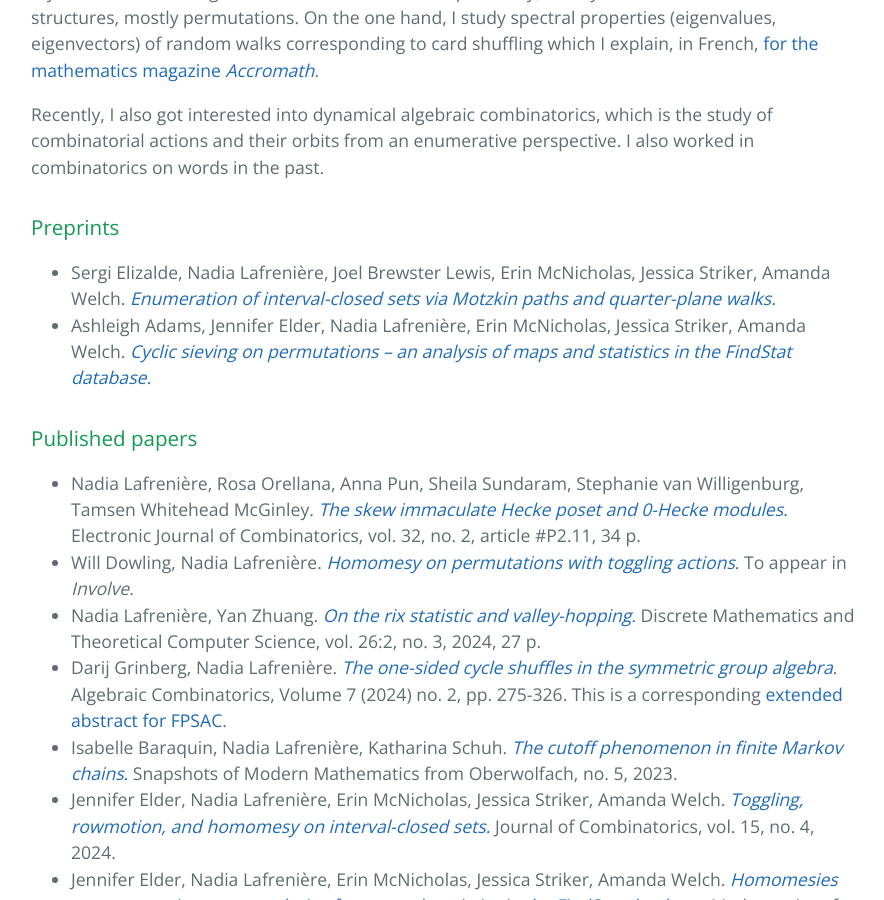
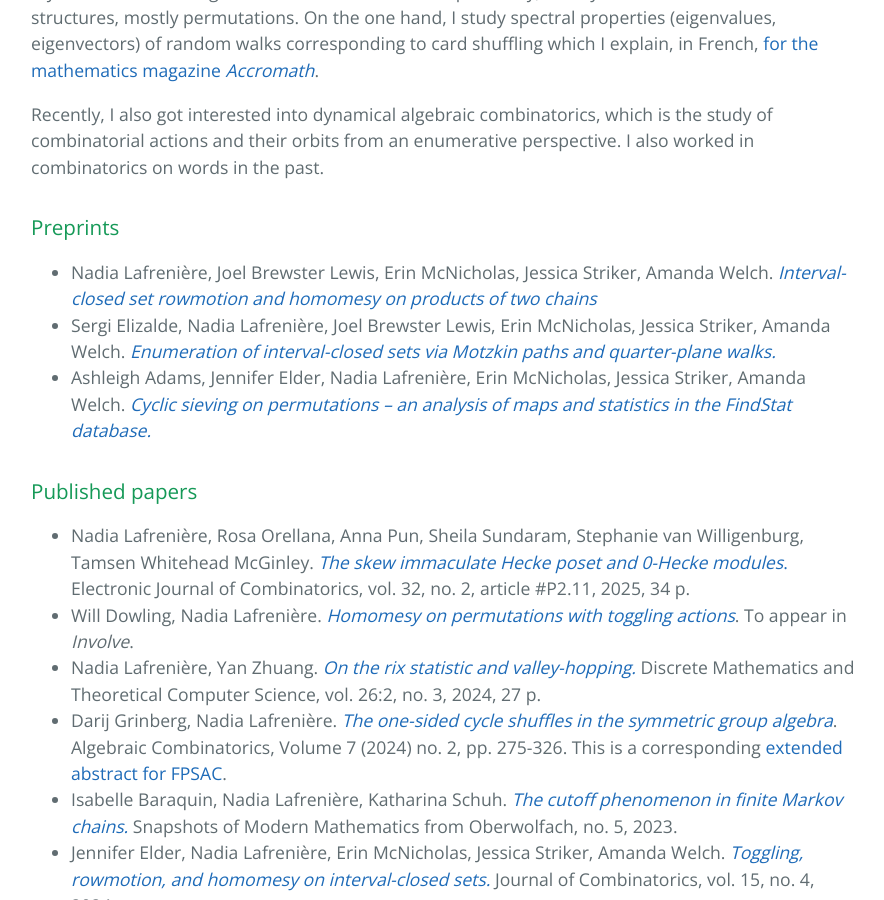
Before and after one commit to nadialafreniere/nadialafreniere.github.io, a Jekyll site: the page built from research.md, in a window 1280 px wide and 900 px high, scrolled down 342 px. Shown: the whole window, without its empty margins (193-1077 px from the left). Built offline with Jekyll 4.4.1, drawn with Linux system fonts in a browser that asks for light colours; our own code applies the rules of GitHub Pages for plain Markdown files.

Commit message:
Ajout article ICS-rowmotion 2xn

```diff
--- a/research.md
+++ b/research.md
@@ -9,11 +9,12 @@ My research area is algebraic combinatorics. More specifically, I study actions
 Recently, I also got interested into dynamical algebraic combinatorics, which is the study of combinatorial actions and their orbits from an enumerative perspective. I also worked in combinatorics on words in the past.
 
 ### Preprints
+- Nadia Lafrenière, Joel Brewster Lewis, Erin McNicholas, Jessica Striker, Amanda Welch. [_Interval-closed set rowmotion and homomesy on products of two chains_](https://arxiv.org/abs/2505.04000)
 - Sergi Elizalde, Nadia Lafrenière, Joel Brewster Lewis, Erin McNicholas, Jessica Striker, Amanda Welch. [_Enumeration of interval-closed sets via Motzkin paths and quarter-plane walks._](https://arxiv.org/abs/2412.16368)
 - Ashleigh Adams, Jennifer Elder, Nadia Lafrenière, Erin McNicholas, Jessica Striker, Amanda Welch. [_Cyclic sieving on permutations -- an analysis of maps and statistics in the FindStat database._](https://arxiv.org/abs/2402.16251)
 
 ### Published papers
- - Nadia Lafrenière, Rosa Orellana, Anna Pun, Sheila Sundaram, Stephanie van Willigenburg, Tamsen Whitehead McGinley. [_The skew immaculate Hecke poset and 0-Hecke modules_.](https://doi.org/10.37236/13350) Electronic Journal of Combinatorics, vol. 32, no. 2, article #P2.11, 34 p.
+ - Nadia Lafrenière, Rosa Orellana, Anna Pun, Sheila Sundaram, Stephanie van Willigenburg, Tamsen Whitehead McGinley. [_The skew immaculate Hecke poset and 0-Hecke modules_.](https://doi.org/10.37236/13350) Electronic Journal of Combinatorics, vol. 32, no. 2, article #P2.11, 2025, 34 p.
 - Will Dowling, Nadia Lafrenière. [_Homomesy on permutations with toggling actions_](https://arxiv.org/abs/2312.02383). To appear in _Involve_.
 - Nadia Lafrenière, Yan Zhuang. [_On the rix statistic and valley-hopping._](https://dmtcs.episciences.org/13136/pdf) Discrete Mathematics and Theoretical Computer Science, vol. 26:2, no. 3, 2024, 27 p.
 - Darij Grinberg, Nadia Lafrenière. [_The one-sided cycle shuffles in the symmetric group algebra_](https://alco.centre-mersenne.org/articles/10.5802/alco.346/). Algebraic Combinatorics,  Volume 7 (2024) no. 2, pp. 275-326.  This is a corresponding [extended abstract for FPSAC](https://www.mat.univie.ac.at/~slc/wpapers/FPSAC2024/16.html).
```
Also changed, not shown: recherche.md (+1 -0 lines).
